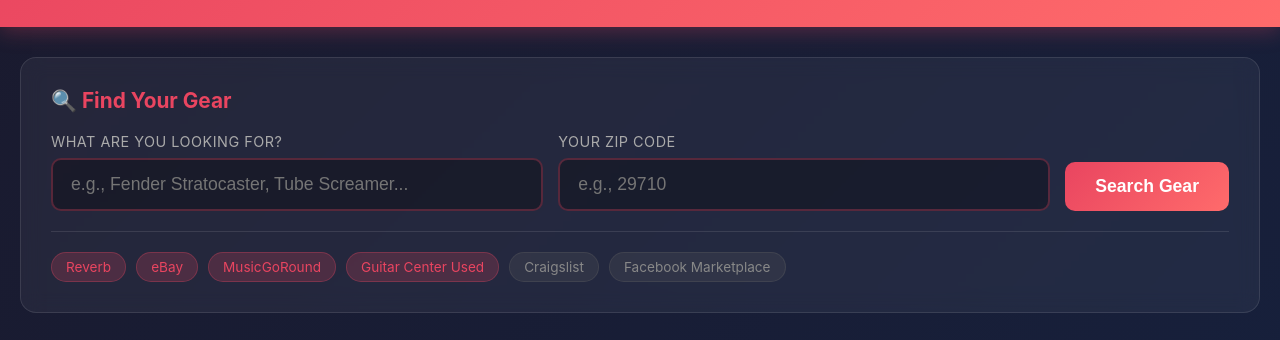
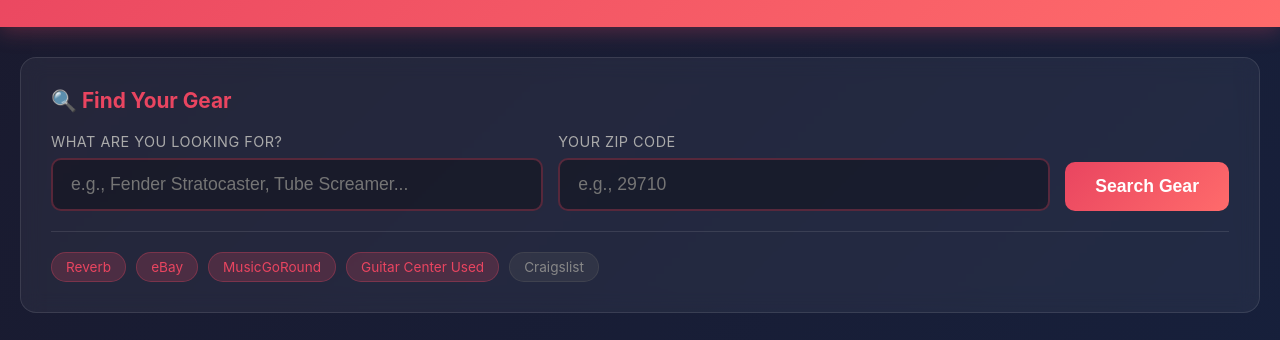
Before and after one commit to slammyslinker-sketch/slammyslinker-sketch.github.io, a website: page gear-hunt/index.html in a window 1280 px wide. Shown: the part 127-467 px from the top of the page. Drawn offline with Linux system fonts and the light colour scheme.

Commit message:
Remove Facebook Marketplace from sources (not scrapable)

```diff
--- a/gear-hunt/index.html
+++ b/gear-hunt/index.html
@@ -480,7 +480,6 @@
                 <span class="source-tag">MusicGoRound</span>
                 <span class="source-tag">Guitar Center Used</span>
                 <span class="source-tag inactive">Craigslist</span>
-                <span class="source-tag inactive">Facebook Marketplace</span>
             </div>
         </section>
 
```
